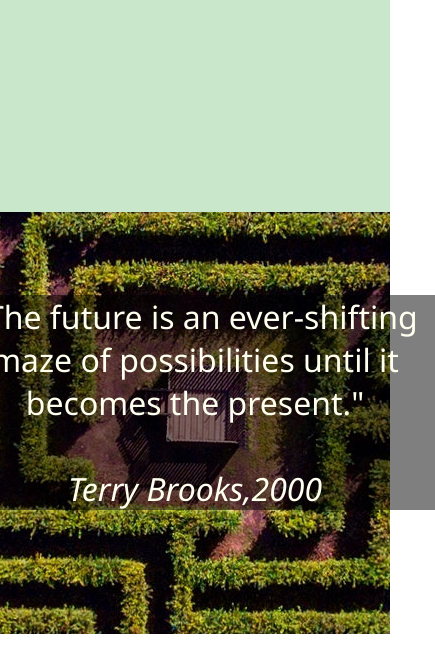
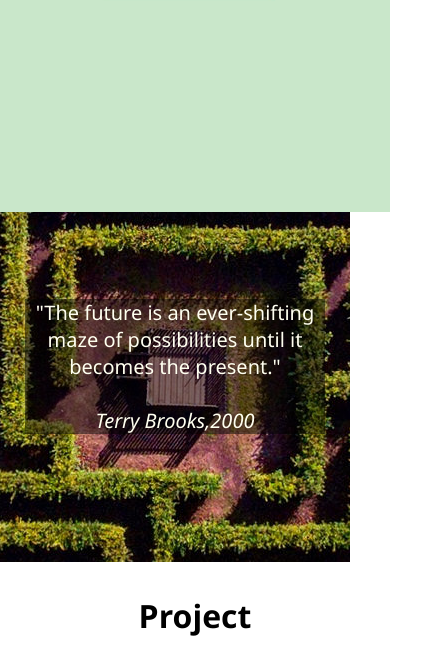
Before and after one commit to tehtarik1913/tehtarik1913.github.io, a plain HTML site: page index.html in a window 390 px wide. Shown: the part 618-1281 px from the top of the page, 435 px wide, since content can reach past the window. Drawn offline with Linux system fonts and the light colour scheme.

Commit message:
//Update responsiveness

```diff
--- a/profolio.css
+++ b/profolio.css
@@ -402,7 +402,7 @@ footer {
     width: 350px;
     height: 400px;
     padding-bottom: 20%;
-    padding-left: 20%;
+
   }
 
 #About{
@@ -509,12 +509,21 @@ footer {
     width: 350px;
     height: 400px;
     padding-bottom: 20%;
+
   }
 
+  #About{
+
+    text-align: center;
+    width: 350px;
+      height: 350px;
+      object-fit: contain;
+      font-size: 10px;
+  }
 
   .text-block {
     text-align: center;
-    max-block-size: auto;
+
   }
 
   #projectwrap {
```
